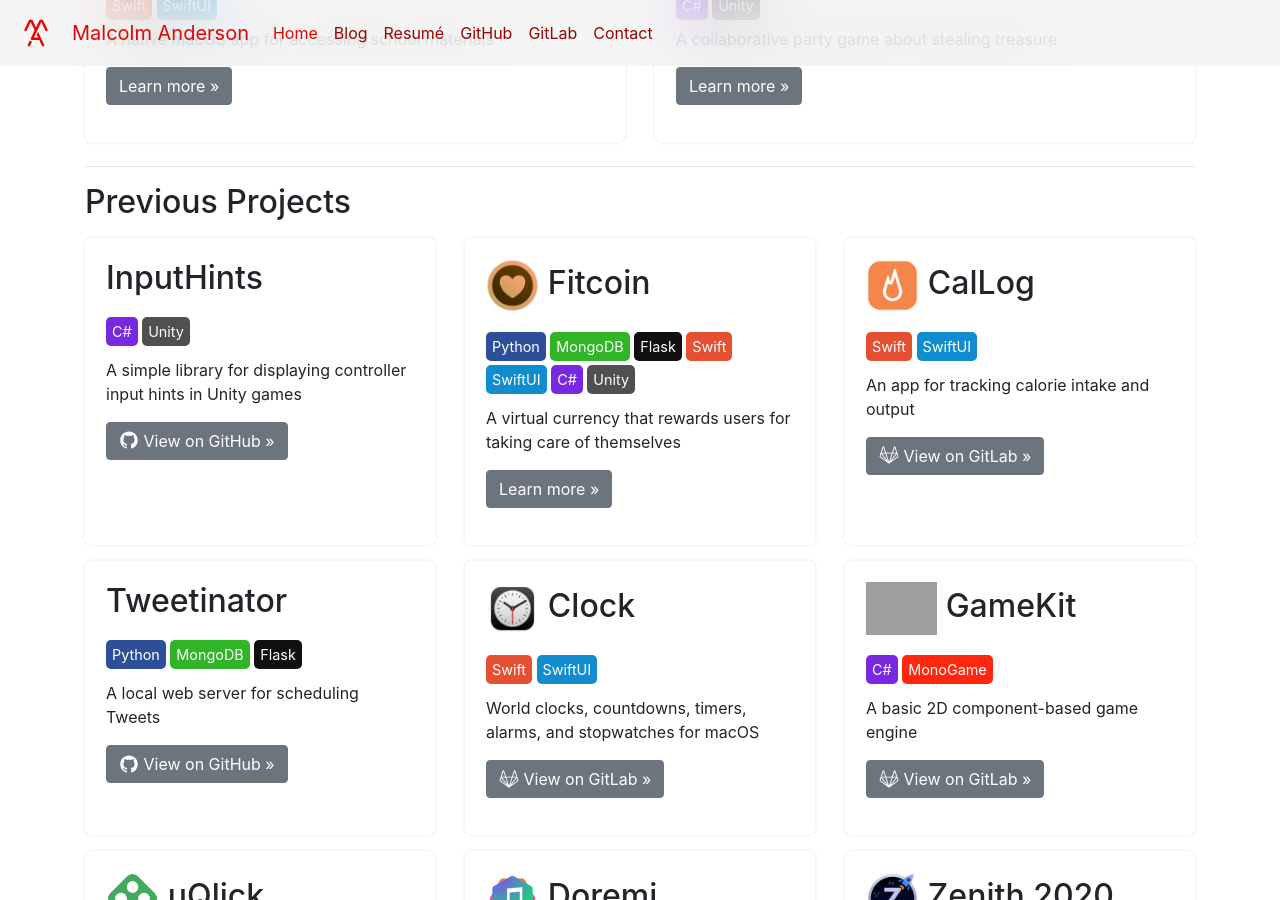
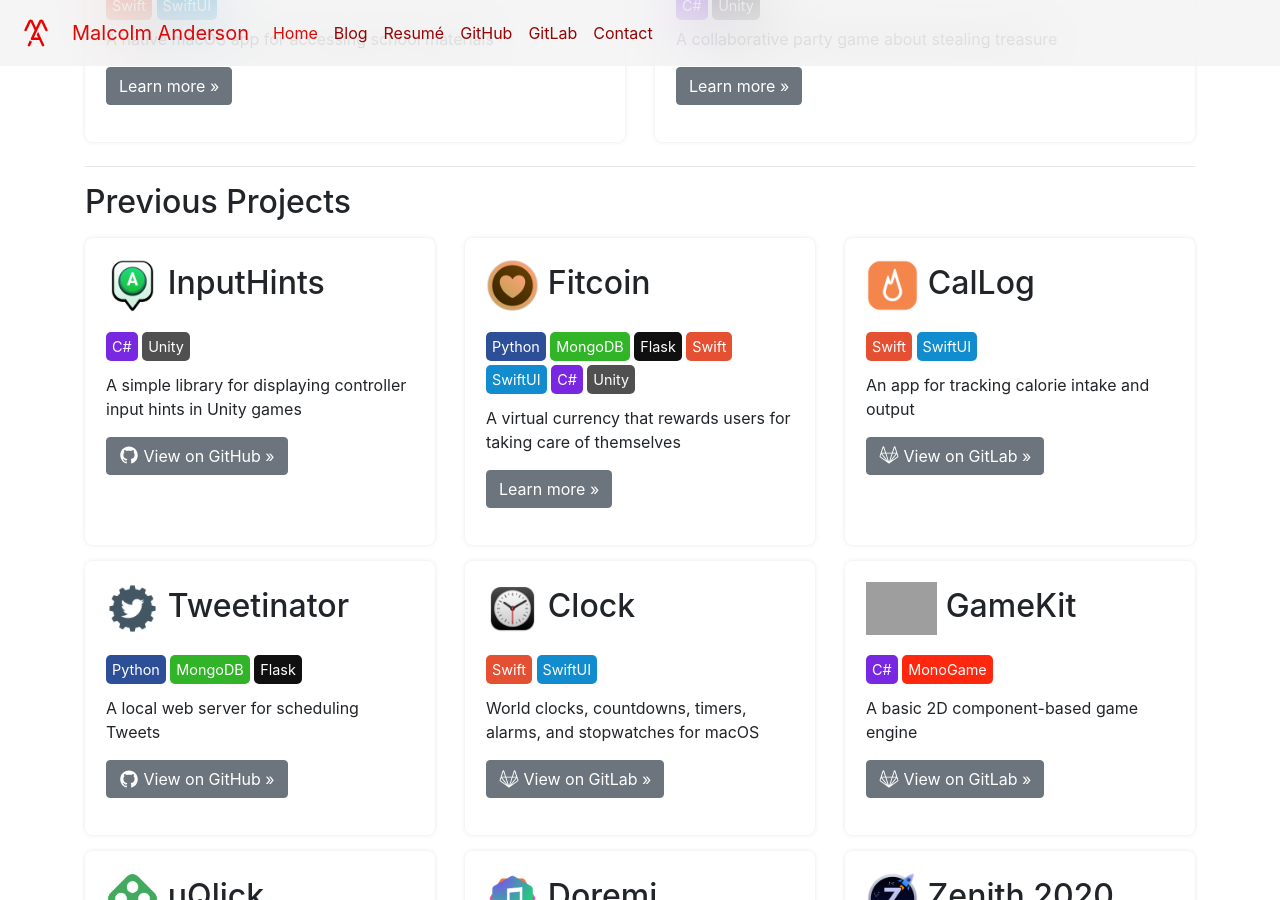
Before and after one commit to Meorge/meorge.github.io, a Jekyll site: the page built from index.html, in a window 1280 px wide and 900 px high, scrolled down 560 px. Built offline with Jekyll 4.4.1, drawn with Linux system fonts in a browser that asks for light colours; grey boxes are pictures that could not be loaded.

Commit message:
Added logos for InputHints, Tweetinator, and Paraphrasinator

```diff
--- a/_data/project_tiles.yml
+++ b/_data/project_tiles.yml
@@ -19,6 +19,7 @@ active:
 
 previous:
   - name: InputHints
+    logo: inputhints_logo.png
     description: A simple library for displaying controller input hints in Unity games
     tags:
       - cs
@@ -50,6 +51,7 @@ previous:
       gitlab: https://gitlab.com/Meorge/CalLog
 
   - name: Tweetinator
+    logo: tweetinator_logo.png
     description: A local web server for scheduling Tweets
     tags:
       - python
@@ -132,6 +134,7 @@ previous:
 
 fun:
   - name: Paraphrasinator
+    logo: paraphrasinator_logo.png
     description: A small web app for paraphrasing an existing piece of text. GPT-3 quivers in fear.
     tags:
       - python
```
Also changed, not shown: blog/_posts/2021-05-27-summer-2021-plans.md (+0 -1 lines), assets/images/inputhints_logo.png (added), assets/images/paraphrasinator_logo.png (added), assets/images/tweetinator_logo.png (added).
